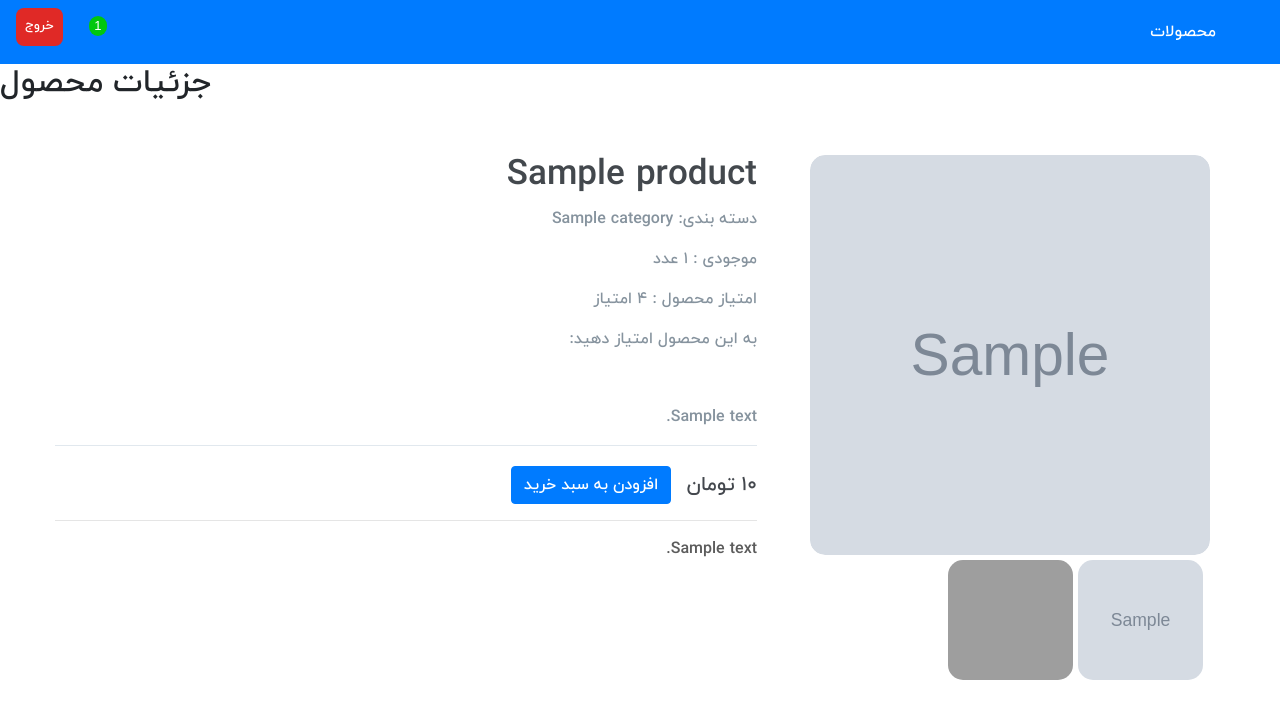
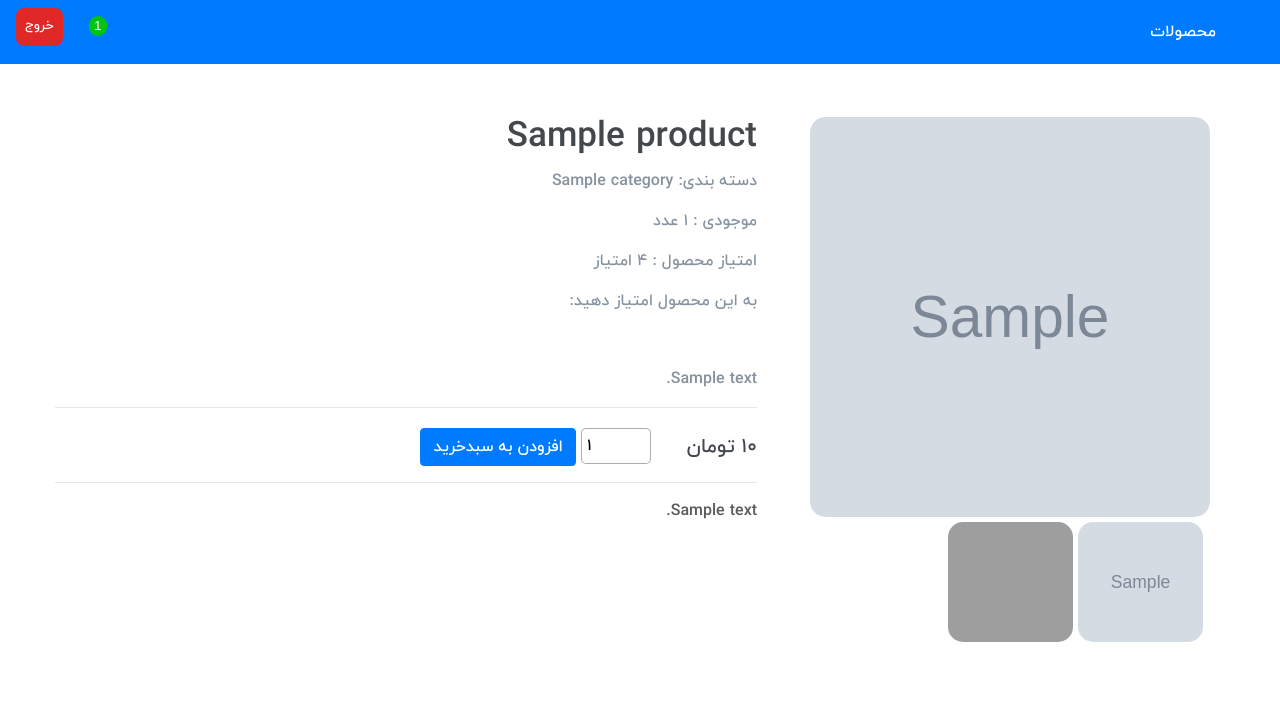
Before and after one commit to zareisajad/online-shop-flask, a Flask app: page /1 in a window 1280 px wide. Shown: the top 706 px of the page. Run offline with Flask 2, Linux system fonts and the light colour scheme; a user stored in the database is signed in; tables that the repository leaves empty hold one stand-in row (values such as "Sample post"); grey boxes marked "Sample" are stand-in pictures; some libraries are stand-ins or nearby versions; grey boxes are pictures that could not be loaded.

Commit message:
added input number field

```diff
--- a/app/templates/product_detail.html
+++ b/app/templates/product_detail.html
@@ -1,5 +1,4 @@
 {% extends 'base.html' %}
-{% block header %}جزئیات محصول{% endblock %}
 {% block content %}
 <body>
   <main class="container">
@@ -55,7 +54,18 @@
         {% endif %}
         {% endif %}
         &nbsp; &nbsp;
+        &nbsp; &nbsp;
+        {% if current_user.is_authenticated %}
+        {% if product.inventory != 0 %}
+        <form action="{{ url_for('cart', id=product.id) }}" method="POST">
+          <input style="width: 70px;padding: 5px;border-radius: 5px;font-size: 16px;direction: ltr;border:1px solid #63636385" type="number" min="1" max={{product.inventory}} value="1" name="number">
+          <input class="btn btn-primary" type="submit" value="افزودن به سبدخرید">
+        </form>
+        {% endif %}
+        <p></p>
+        {% else %}
         <a href="{{url_for('cart', id=product.id)}}"class="btn btn-primary">افزودن به سبد خرید</a>
+        {%endif%}
       </div>
       <hr>
       <!-- long description -->
```
